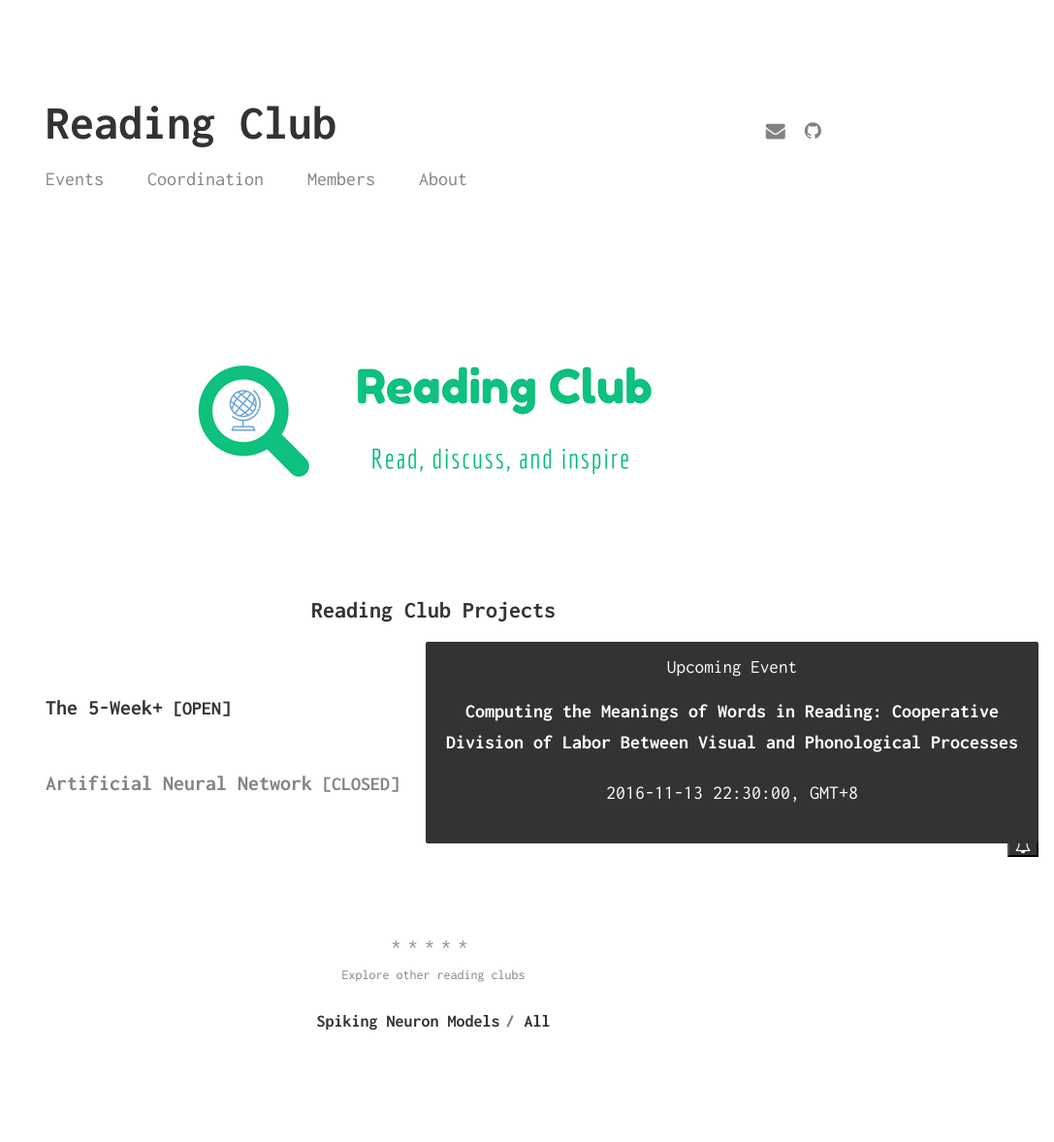
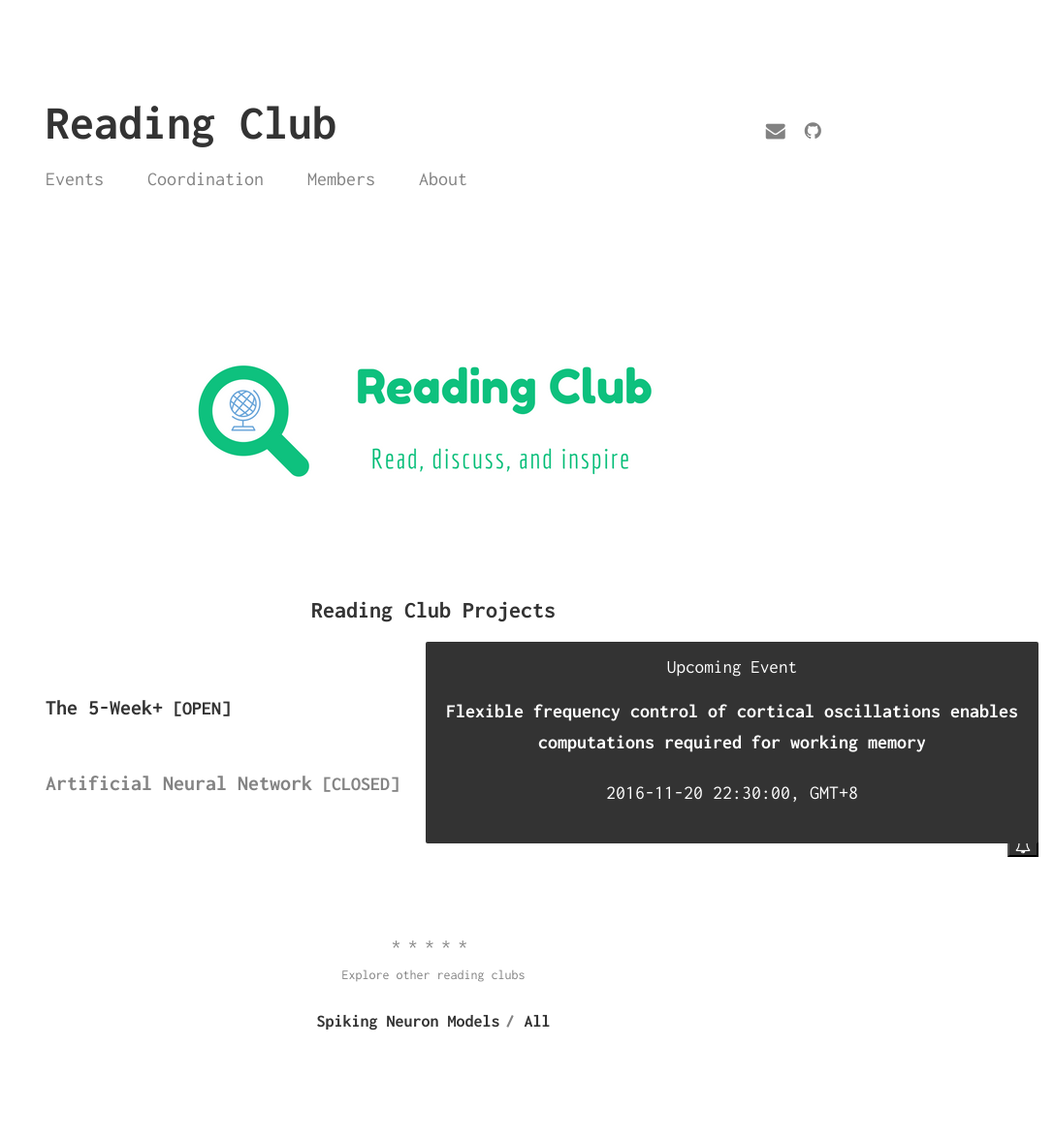
Before and after one commit to reading-club/reading-club.github.io, a Jekyll site: the page built from index.html, in a window 1280 px wide. Shown: the whole page at 97% size, without its empty margins (193-1280 px from the left). Built offline with Jekyll 4.4.1, drawn with Linux system fonts in a browser that asks for light colours; nearby versions of some CDN libraries.

Commit message:
Update notifications.yml

```diff
--- a/_data/notifications.yml
+++ b/_data/notifications.yml
@@ -1,10 +1,10 @@
 - event: system
-  upcoming: "Computing the Meanings of Words in Reading: Cooperative Division of Labor Between Visual and Phonological Processes"
-  schedule: "2016-11-13 22:30:00, GMT+8"
+  upcoming: "Flexible frequency control of cortical oscillations enables computations required for working memory"
+  schedule: "2016-11-20 22:30:00, GMT+8"
   link: /5weekplus/week4.html
 
 - event: 5-week-plus
-  upcoming: "Computing the Meanings of Words in Reading: Cooperative Division of Labor Between Visual and Phonological Processes"
-  schedule: "2016-11-13 22:30:00, GMT+8"
+  upcoming: "Flexible frequency control of cortical oscillations enables computations required for working memory"
+  schedule: "2016-11-20 22:30:00, GMT+8"
   timezone: http://time.is/2230_6_Nov_2016_in_Beijing/Ireland/Denver/Berlin?Reading_Club
   link: /5weekplus/week4.html
```
